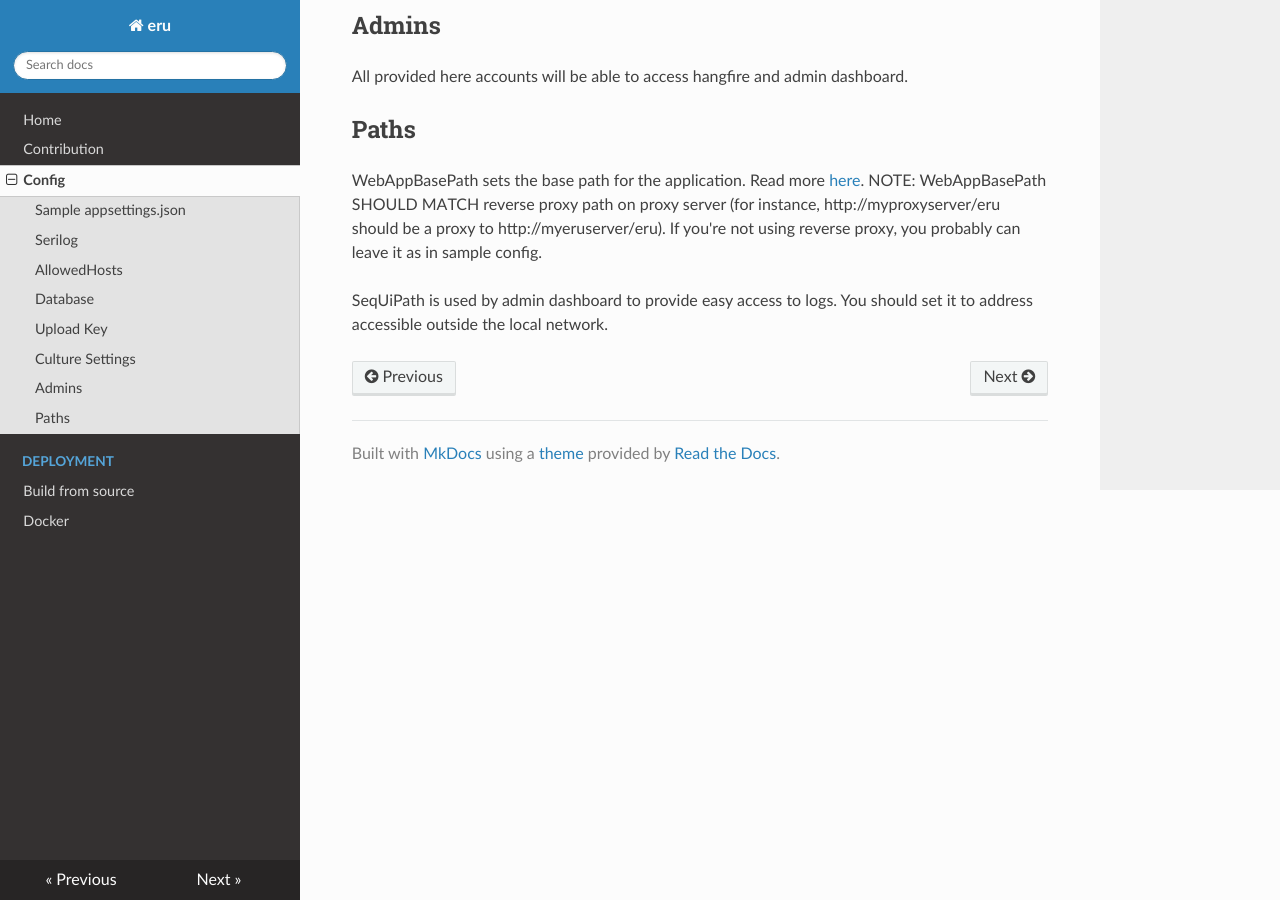
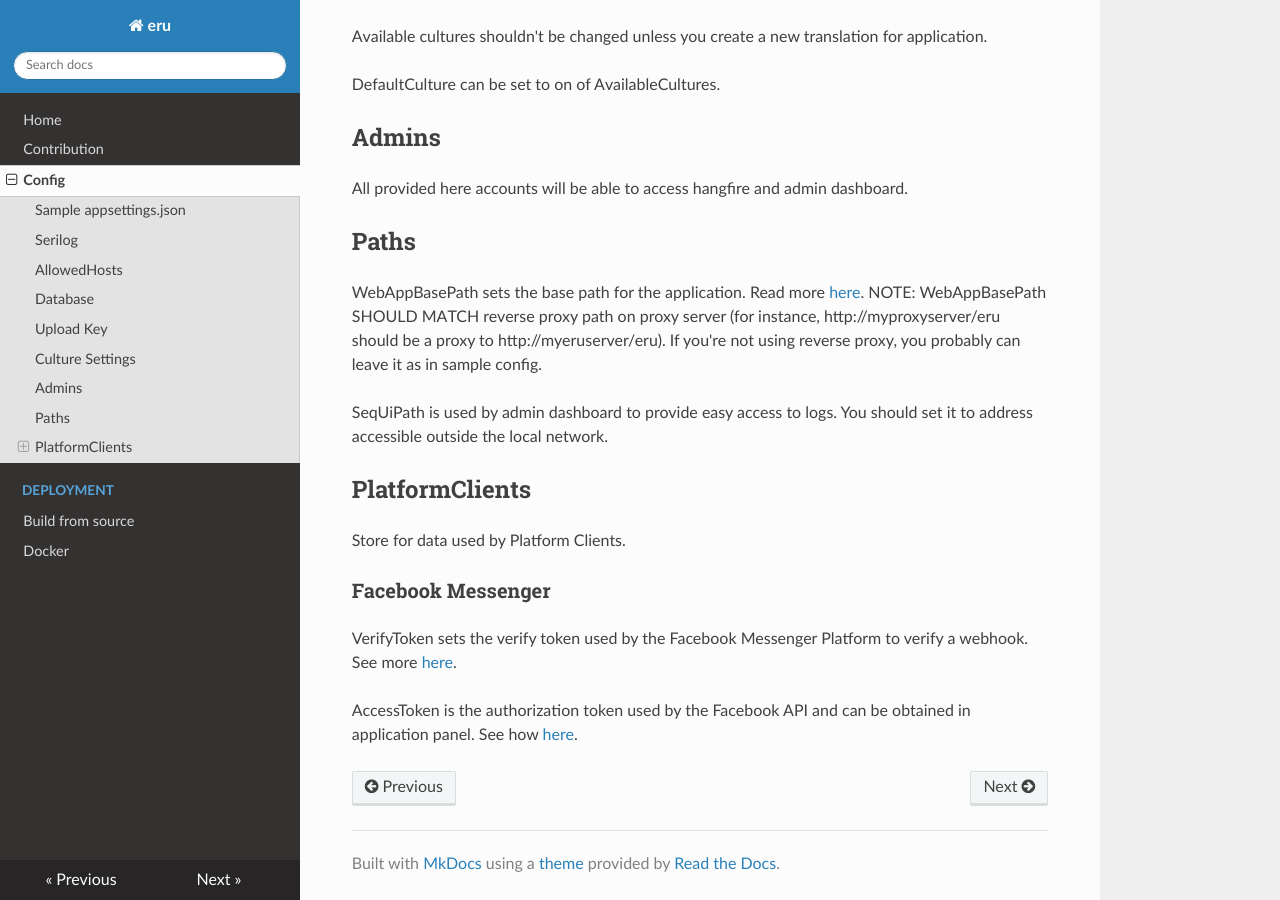
Before and after one commit to xxlo-devs/eru, an MkDocs documentation site: the page built from docs/config.md, in a window 1280 px wide and 900 px high, scrolled down 1686 px. Built offline with MkDocs 1.6.1, drawn with Linux system fonts in a browser that asks for light colours; nearby versions of some CDN libraries; some of the changed text lies outside the part shown.

Commit message:
update docs

````diff
--- a/docs/config.md
+++ b/docs/config.md
@@ -37,6 +39,12 @@ Most common way to do it is via appsettings.json file available in src/eru.WebAp
   "Paths": {
     "WebAppPathBase": "/",
     "SeqUiPath": "http://localhost:5341/"
+  },
+  "PlatformClients": {
+    "FacebookMessenger": {
+      "VerifyToken": "sample-verify-token",
+      "AccessToken": "sample-access-token"
+    }
   }
 }
 ```
@@ -83,3 +91,13 @@ All provided here accounts will be able to access hangfire and admin dashboard.
 WebAppBasePath sets the base path for the application. Read more [here](https://docs.microsoft.com/en-us/dotnet/api/microsoft.aspnetcore.builder.usepathbaseextensions.usepathbase?view=aspnetcore-3.1). NOTE: WebAppBasePath SHOULD MATCH reverse proxy path on proxy server (for instance, http://myproxyserver/eru should be a proxy to http://myeruserver/eru). If you're not using reverse proxy, you probably can leave it as in sample config.
 
 SeqUiPath is used by admin dashboard to provide easy access to logs. You should set it to address accessible outside the local network.
+
+## PlatformClients
+
+Store for data used by Platform Clients.
+
+### Facebook Messenger
+
+VerifyToken sets the verify token used by the Facebook Messenger Platform to verify a webhook. See more [here](https://developers.facebook.com/docs/messenger-platform/webhook).
+
+AccessToken is the authorization token used by the Facebook API and can be obtained in application panel. See how [here](https://developers.facebook.com/docs/messenger-platform/getting-started/quick-start).
````
Also changed, not shown: other parts of docs/config.md (+3 -1 lines), docs/docker.md (+2 -0 lines).
